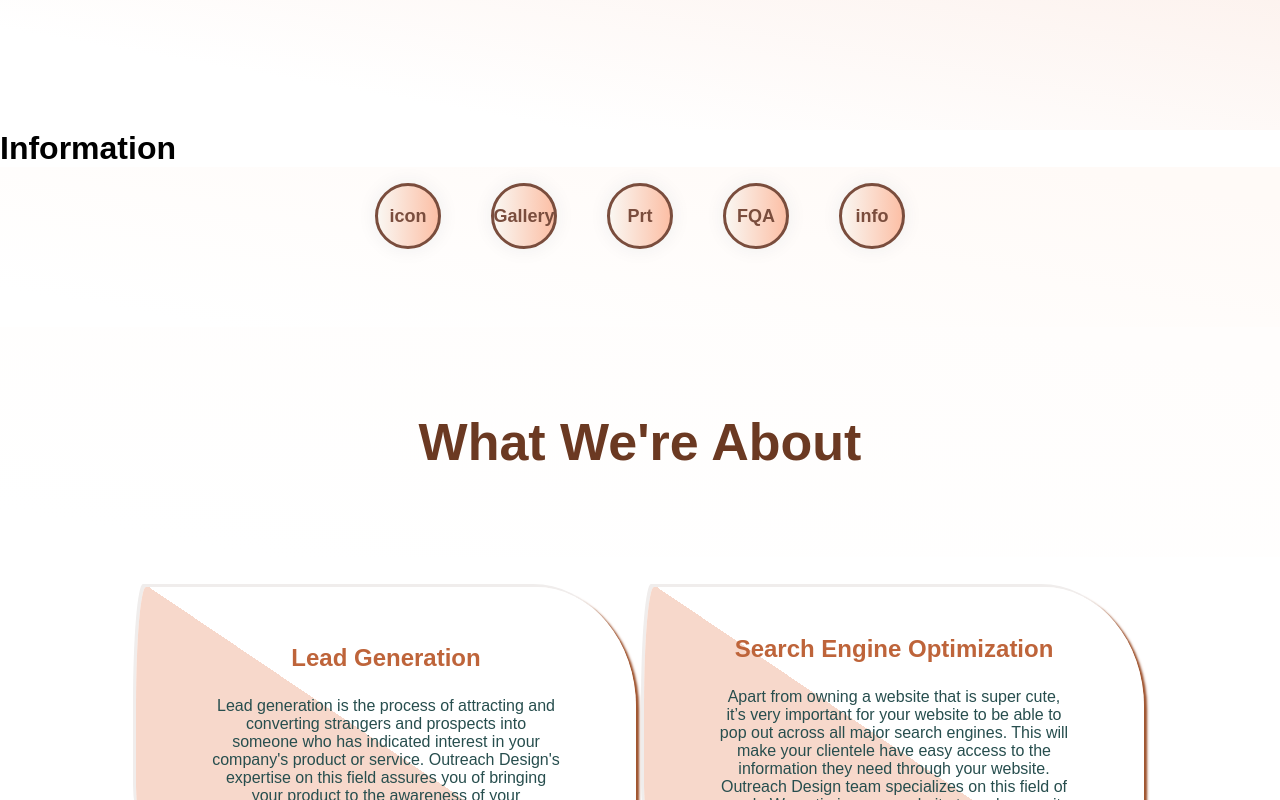
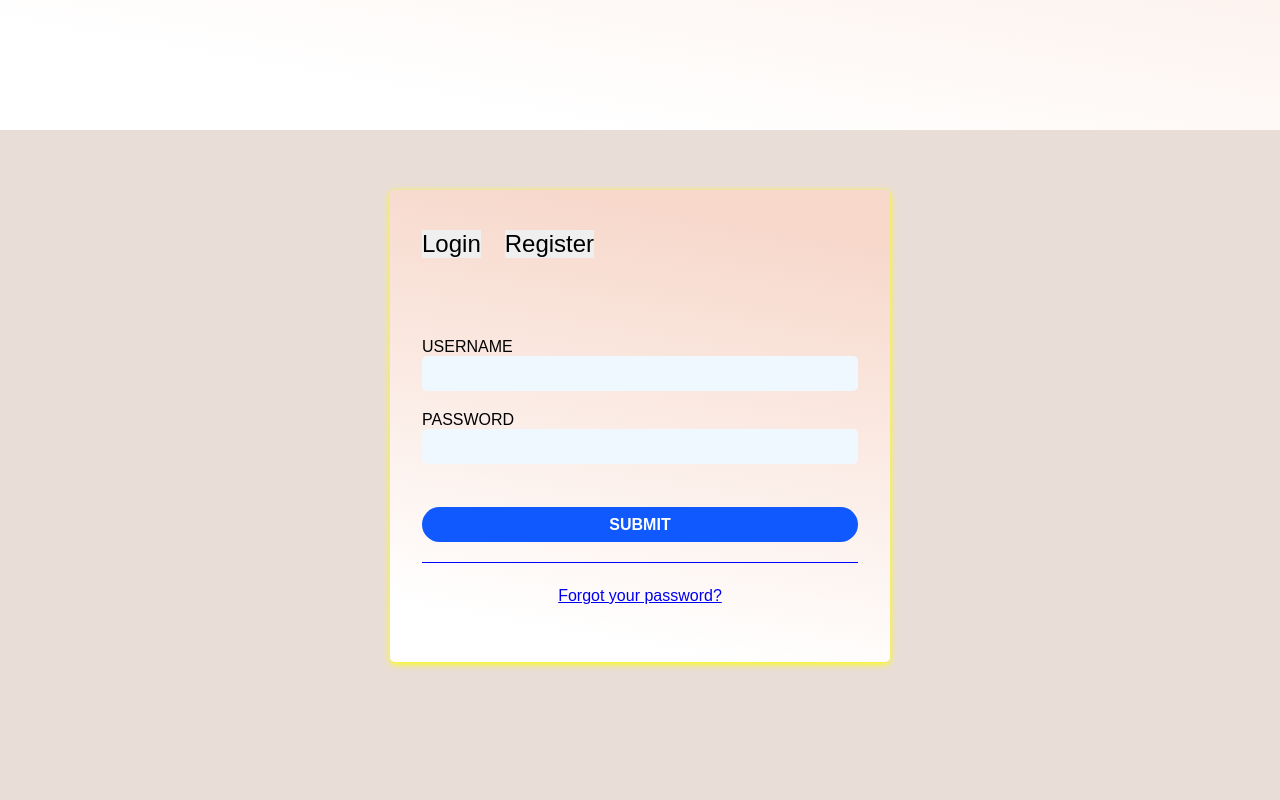
Before and after one commit to nighthawkEnterprise/OutreachDesignWebsite, a React (Create React App) app: page /info in a window 1280 px wide. Shown: the part 660-1460 px from the top of the page. Built offline with nearby package versions, Linux system fonts and the light colour scheme; a web font is replaced by a local one.

Commit message:
not finished

```diff
--- a/src/App.js
+++ b/src/App.js
@@ -9,13 +9,16 @@ import Footer from "./components/Footer/Footer";
 import {BrowserRouter as Router, Switch, Route} from 'react-router-dom';
 import Icon from './components/Icons/Icon';
 import Info from "./components/Icons/Info";
+import SigninRegister from "./components/Forms/Form";
 
 
 function App() {
   return (
     <Router>
        <NavBar/>
+
         <Home/>
+        <SigninRegister/>
         <Icon/>
         <AboutUs />
         <SimpleDesign/>
--- /dev/null
+++ b/src/components/Forms/Form.js
@@ -0,0 +1,25 @@
+import React from 'react'
+import Signin from './Sing'
+import "./signin.css"
+
+function SigninRegister(){
+    return(
+    <div className="login-container">
+        <div className ="login-register-wrapper">
+            <div className="nav-buttons">
+                <button id="loginBtn">Login</button>
+                <button id="registerBtn">Register</button>
+            </div>
+         <div className="form-group">
+             <Signin/>
+            {/* <form action = " " id ="loginform">login</form>
+             <form action = " " id ="registerform">register</form> */}
+        </div>
+        <div className="forgot-panel" >
+            <a href="#"> Forgot your password?</a>
+        </div>
+    </div>
+</div>
+    )
+}
+export default SigninRegister;
--- /dev/null
+++ b/src/components/Forms/Sing.js
@@ -0,0 +1,14 @@
+import "./signin.css"
+
+function Signin(){
+    return(
+        <form action='' id='loginform'>
+           <label for="username">USERNAME</label>
+            <input type="text" id="username" />
+            <label for="password">PASSWORD</label>
+             <input type="text" id="password" />
+            <input type="submit" value="submit" className="submit" />
+        </form>
+    )
+}
+export default Signin
--- /dev/null
+++ b/src/components/Forms/signin.css
@@ -0,0 +1,75 @@
+.login-container{
+     width: 100%;
+    padding-top: 60px;
+    padding-bottom: 100%;
+    background: rgb(233, 221, 216);
+
+}
+.login-register-wrapper{
+    height: 560;
+    width: 500px;
+    margin-left: auto;
+    margin-right: auto;
+    padding:0 2em;
+    border-radius: 5px;
+    box-shadow: 0px 2px 7px yellow;
+    overflow: hidden;
+    color: black;
+    background: linear-gradient(10deg, white 10%, rgb(247, 216, 203) 90%);
+
+}
+.nav-buttons {
+    width: 100%;
+    height: 100px;
+    padding-top: 40px;
+    opacity: 1;
+    margin-bottom: 3em;
+}
+button{
+    font-size:1.5em;
+    margin-right:1em;
+    border:0px;
+    cursor:pointer;
+}
+button:focus{
+    outline: 0px;
+}
+button.active{
+    padding-bottom: 10px;
+    border-bottom: solid 5px blue;
+}
+.forgot-panel{
+    position:relative;
+    height: 100px;
+    margin-left:auto;
+    text-align:center;
+    padding-top: 24px;
+    border-top:solid 1px blue;
+}
+.form-group input{
+    width: 100%;
+    height: 35px;
+    padding-left: 15px;
+    border: none;
+    border-radius: 5px;
+    margin-bottom: 20px;
+    background: aliceblue;
+}
+.form-group label{
+    text-transform: uppercase;
+}
+input.submit {
+    font-weight: 700;
+    text-transform: uppercase;
+    font-size: 1em;
+    text-align: center;
+    color: rgba(255,255,255, 1);
+    padding: 8px 0px;
+    width: 100%;
+    height: 35px;
+    border: none;
+    border-radius: 20px;
+    margin-top: 23px;
+    background-color: rgba(16,89,255, 1);
+
+}
```
Also changed, not shown: src/components/Forms/Signup.js (added, +14 -0 lines), src/components/Forms/Signin.js (deleted), 1 other file (tests, documents, lock files or other folders).
